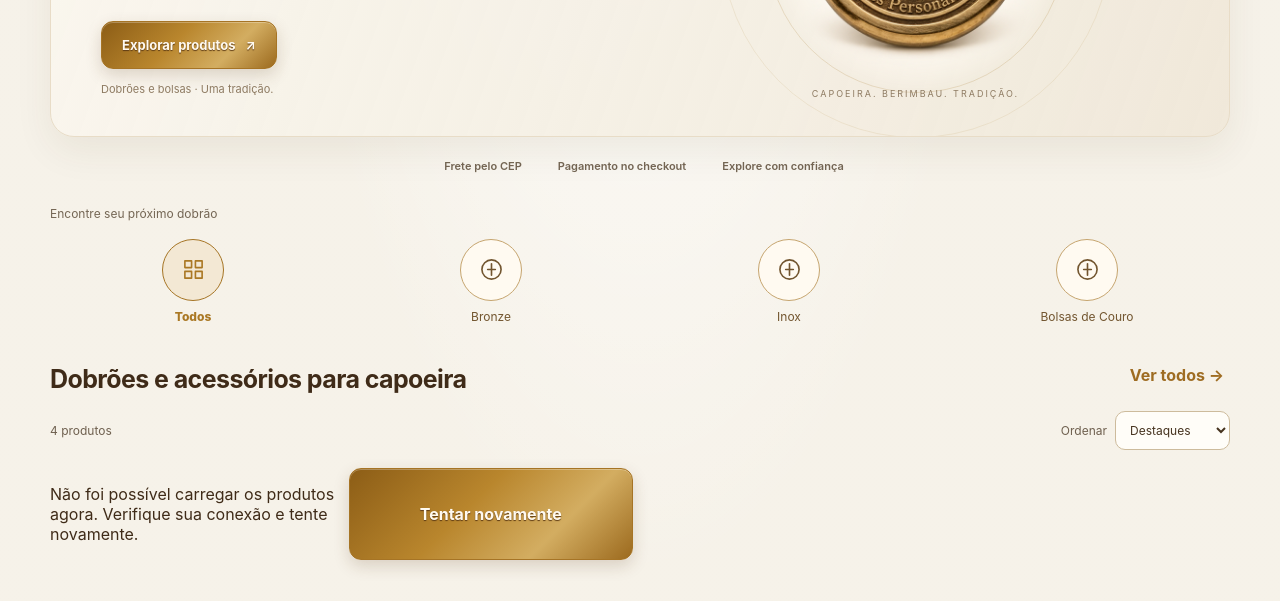
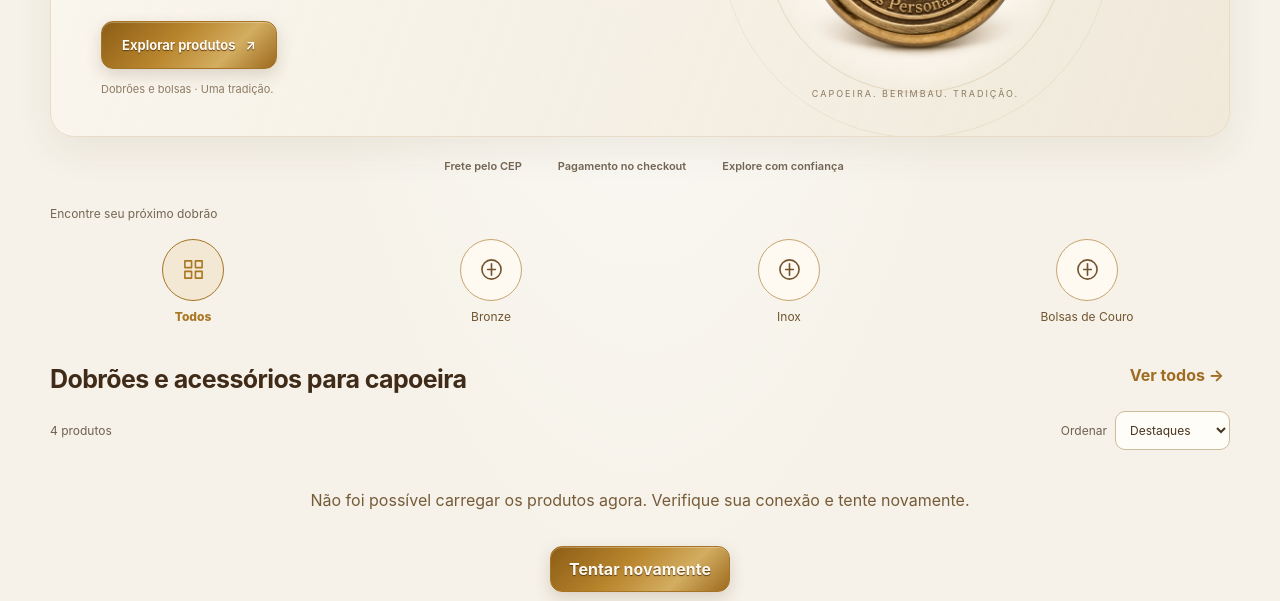
Before and after one commit to Daviisk/sao-bento-store, a website: page frontend/index.html in a window 1280 px wide. Shown: the part 348-949 px from the top of the page. Drawn offline with Linux system fonts and the light colour scheme; no server answers.

Commit message:
Style catalog loading error and retry state

```diff
--- a/frontend/css/shop-features.css
+++ b/frontend/css/shop-features.css
@@ -563,3 +563,6 @@
 /* Do not expose the HTML fallback prices before the authoritative catalog is ready. */
 #grid[aria-busy="true"]>.piece{visibility:hidden}
 #grid[aria-busy="true"]::after{content:"Atualizando produtos e preços…";grid-column:1/-1;align-self:center;padding:28px 16px;text-align:center;color:#78674f;font-size:14px;font-weight:650}
+
+#grid .catalog-load-error{grid-column:1/-1;margin:0;padding:20px 12px;text-align:center;color:#765b38;line-height:1.5}
+#grid .catalog-retry{grid-column:1/-1;justify-self:center;min-width:180px}
```
